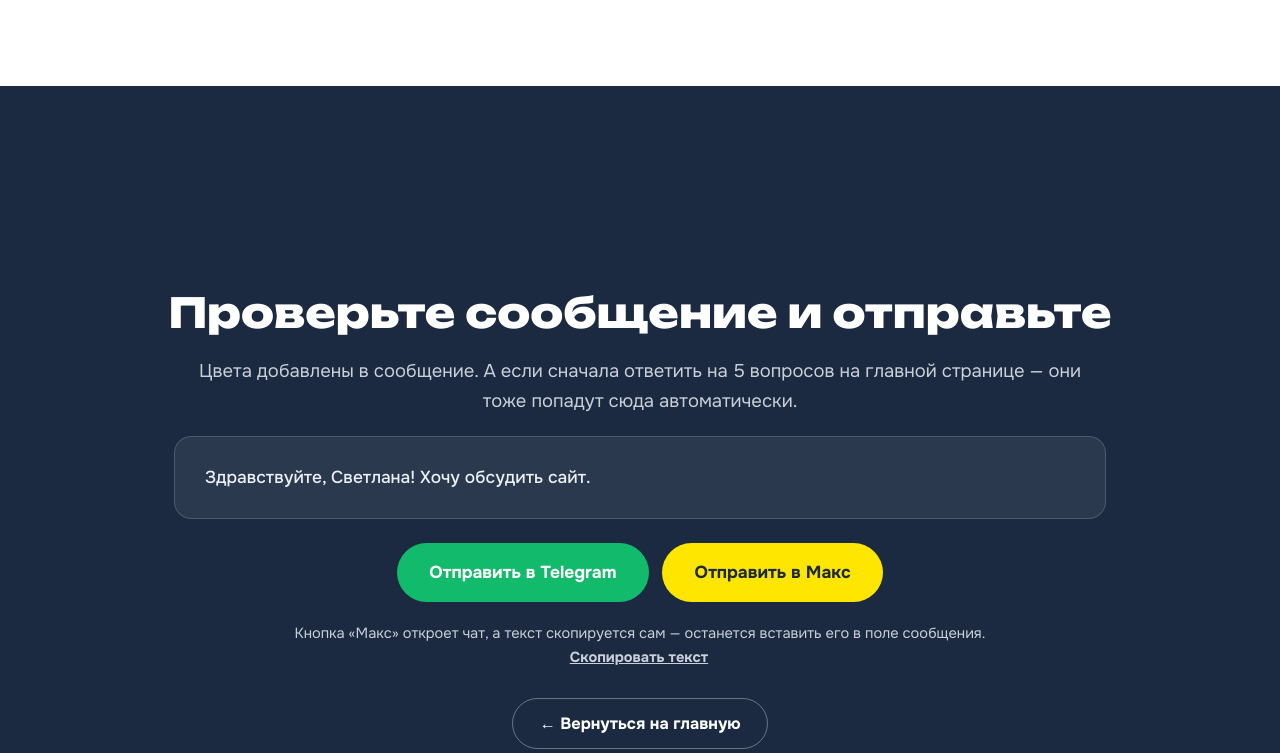
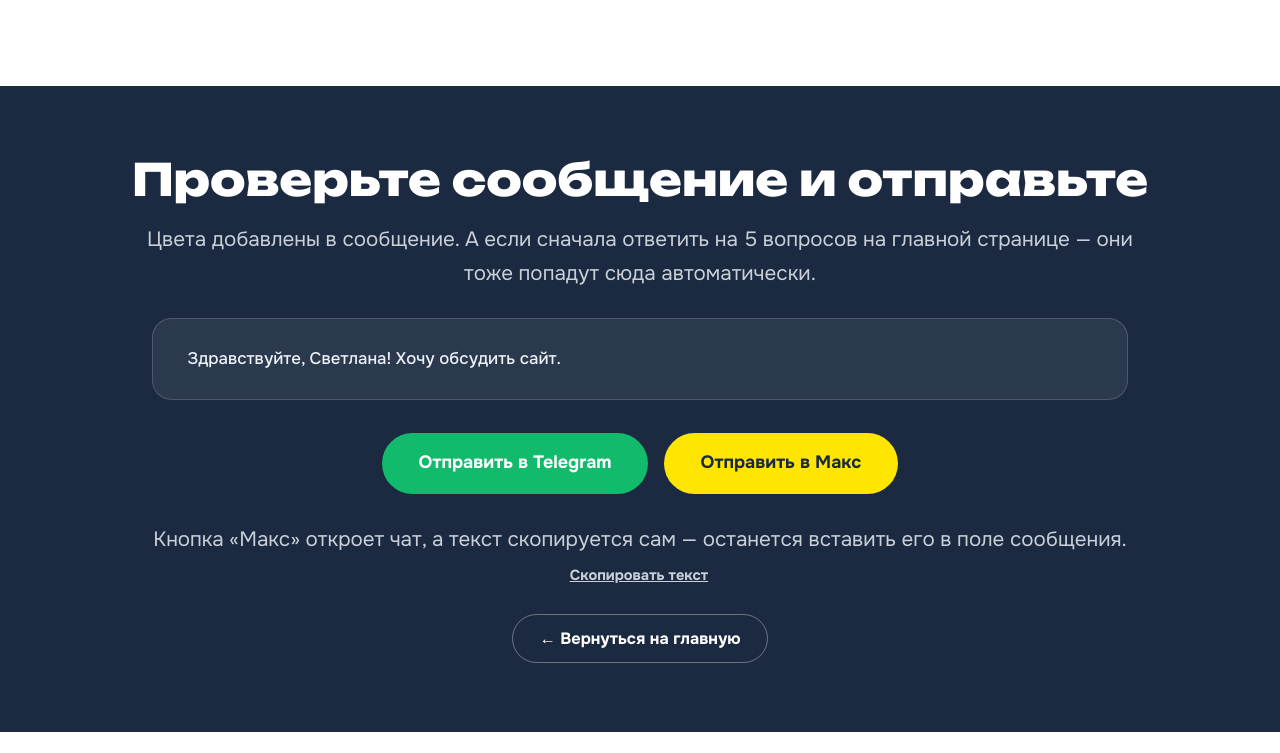
Before and after one commit to vedeneevasvetoyara-coder/test-site-academy, a plain HTML site: page palitra.html in a window 1280 px wide. Shown: the part 1918-2671 px from the top of the page. Drawn offline with Linux system fonts and the light colour scheme.

Commit message:
Финальный экран палитры: компактное распределение без пустот

```diff
--- a/palitra.html
+++ b/palitra.html
@@ -139,16 +139,20 @@ header .in{display:flex;align-items:center;justify-content:space-between;gap:14p
 .combo-card small{display:block;color:var(--muted);margin-top:10px;font-size:14px}
 
 /* финал: сообщение — отдельный экран */
-.final{padding:40px 0;min-height:100dvh;display:grid;align-content:center;background:var(--ink);color:#fff}
-.final .in{display:grid;gap:18px;justify-items:center;text-align:center;width:100%}
-.final h2{font-size:clamp(24px,3vw,38px);font-weight:800}
-.final p{color:#C9D0DA;max-width:72ch}
-.msg-preview{width:min(860px,100%);margin:0 auto;text-align:left;background:rgba(255,255,255,.07);border:1px solid rgba(255,255,255,.16);border-radius:16px;padding:24px 28px;font:500 16px/1.65 var(--f-text);color:#EDF1F6;white-space:pre-wrap;overflow-wrap:anywhere}
+.final{padding:64px 0;background:var(--ink);color:#fff}
+.final .in{display:grid;gap:26px;justify-items:center;text-align:center;width:100%}
+.final-top{display:grid;gap:16px;justify-items:center}
+.final-foot{display:grid;gap:14px;justify-items:center}
+.final-foot .back-link{margin-top:0}
+.final h2{font-size:clamp(26px,3.2vw,42px);font-weight:800}
+.final p{color:#C9D0DA;max-width:72ch;font-size:clamp(15px,1.6vw,19px)}
+.msg-preview{width:min(900px,100%);margin:0 auto;text-align:left;background:rgba(255,255,255,.07);border:1px solid rgba(255,255,255,.16);border-radius:18px;padding:24px 32px;font:500 15.5px/1.65 var(--f-text);color:#EDF1F6;white-space:pre-wrap;overflow-wrap:anywhere}
 .msg-preview b{color:#fff}
-.final .row{display:flex;gap:12px;flex-wrap:wrap;justify-content:center;margin-top:4px}
-.final .back-link{display:inline-block;margin-top:8px;padding:13px 24px;border:1.5px solid rgba(255,255,255,.35);border-radius:999px;color:#fff;text-decoration:none;font:700 15px var(--f-text);transition:border-color .15s,background .15s}
+.final .row{display:flex;gap:14px;flex-wrap:wrap;justify-content:center;margin-top:4px}
+.final .back-link{display:inline-block;margin-top:8px;padding:12px 24px;border:1.5px solid rgba(255,255,255,.35);border-radius:999px;color:#fff;text-decoration:none;font:700 15px var(--f-text);transition:border-color .15s,background .15s}
 .final .back-link:hover{border-color:#fff;background:rgba(255,255,255,.08)}
-.btn.big{padding:19px 30px;font-size:16px}
+.btn.big{padding:20px 34px;font-size:16.5px}
+.copy-note{font-size:15px}
 .copy-note{font-size:13.5px;color:#C9D0DA}
 footer{padding:22px 0;color:var(--muted);font-size:14px}
 footer .in{display:flex;justify-content:space-between;gap:12px;flex-wrap:wrap}
@@ -273,15 +277,19 @@ html,body{overflow-x:hidden}
 
   <section class="final" id="final">
     <div class="in">
-      <h2>Проверьте сообщение и отправьте</h2>
-      <p id="finalHint">Сюда автоматически добавились Ваши ответы на вопросы и выбранные цвета. Если всё верно — отправьте одним нажатием.</p>
+      <div class="final-top">
+        <h2>Проверьте сообщение и отправьте</h2>
+        <p id="finalHint">Сюда автоматически добавились Ваши ответы на вопросы и выбранные цвета. Если всё верно — отправьте одним нажатием.</p>
+      </div>
       <div class="msg-preview" id="msgPreview"></div>
       <div class="row">
         <a class="btn mint big" id="tgLink" href="https://t.me/Website_bystro" target="_blank" rel="noopener">Отправить в Telegram</a>
         <a class="btn lemon big" id="maxLink" href="https://max.ru/u/f9LHodD0cOKmZTJR2Hq6jo_UnEer7Ip-8JwHayHEPmbGhq7Ukyw1NXHAREg" target="_blank" rel="noopener">Отправить в Макс</a>
       </div>
-      <p class="copy-note">Кнопка «Макс» откроет чат, а текст скопируется сам — останется вставить его в поле сообщения. <button class="chip-x" id="btnCopyMsg" type="button" style="color:#C9D0DA;text-decoration:underline;font-size:13.5px">Скопировать текст</button></p>
-      <a class="back-link" href="index.html">← Вернуться на главную</a>
+      <div class="final-foot">
+        <p class="copy-note">Кнопка «Макс» откроет чат, а текст скопируется сам — останется вставить его в поле сообщения. <button class="chip-x" id="btnCopyMsg" type="button" style="color:#C9D0DA;text-decoration:underline;font-size:13.5px">Скопировать текст</button></p>
+        <a class="back-link" href="index.html">← Вернуться на главную</a>
+      </div>
     </div>
   </section>
 </main>
```
